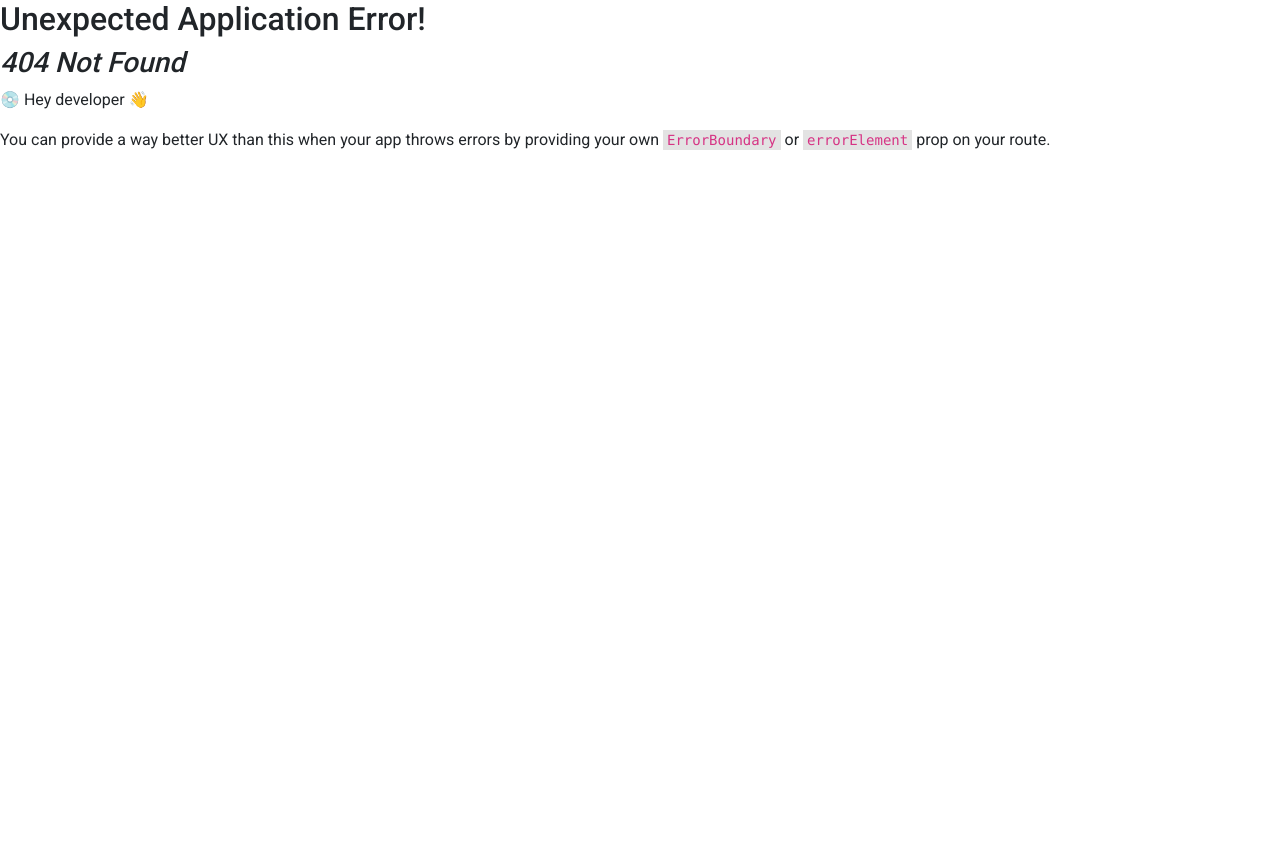
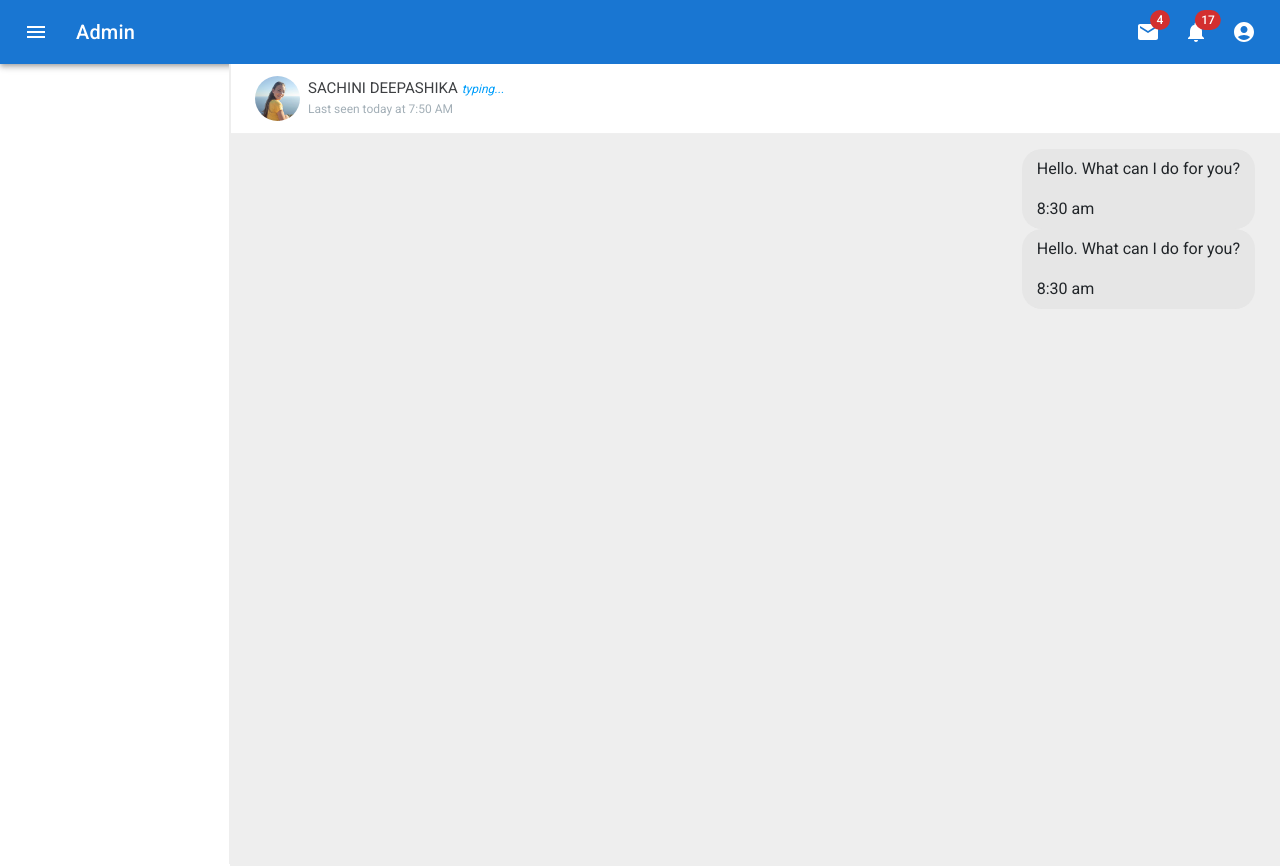
Before and after one commit to ranidu-harshana/SriKulaMedura, a React (Create React App) app in the folder sri-kula-medura-control/: page /chat in a window 1280 px wide. Before the commit this address had no page. Shown: the top 866 px of the page. Before the commit the page ends 800 px from the top, so only its background shows below. Built offline with nearby package versions, Linux system fonts and the light colour scheme; a web font is replaced by a local one.

Commit message:
started developments

```diff
--- a/sri-kula-medura-control/src/components/Chat/Chat.jsx
+++ b/sri-kula-medura-control/src/components/Chat/Chat.jsx
@@ -1,6 +1,51 @@
+import useravatar from '../../assets/chat/patient-thumb-02.jpg'
+import {Link} from "react-router-dom";
+
 const Chat = (props) => {
 	return (
-		<div>Chat</div>
+		<div>
+			<div className="d-flex p-2" style={{backgroundColor: "white", borderBottom: "1px solid #eeee"}}>
+				<div style={{width: "45px"}} className={`my-1 ms-3`}>
+					<img src={useravatar} width="100%" alt="" className="rounded-circle"/>
+				</div>
+				<div className="mx-2 my-1">
+					<Link to={``} className={`text-decoration-none`}>
+						<span className="font-bold text-uppercase chat-user-name">Sachini Deepashika</span>
+						<i className="typing-text ms-1">Typing...</i>
+					</Link>
+					<span className="last-seen">Last seen today at 7:50 AM</span>
+				</div>
+			</div>
+
+			<div className="chat-content-wrap ">
+				<div className="chat-wrap-inner">
+					<div className="chat-box">
+						<div className="chats">
+							<div className="chat chat-right">
+								<div className="chat-body">
+									<div className="chat-bubble">
+										<div className="chat-content">
+											<p>Hello. What can I do for you?</p>
+											<span className="chat-time">8:30 am</span>
+										</div>
+									</div>
+								</div>
+							</div>
+							<div className="chat chat-right">
+								<div className="chat-body">
+									<div className="chat-bubble">
+										<div className="chat-content">
+											<p>Hello. What can I do for you?</p>
+											<span className="chat-time">8:30 am</span>
+										</div>
+									</div>
+								</div>
+							</div>
+						</div>
+					</div>
+				</div>
+			</div>
+		</div>
 	);
 }
 
--- /dev/null
+++ b/sri-kula-medura-control/src/layouts/ChatLayout.jsx
@@ -0,0 +1,26 @@
+import TopNav from "../components/TopNav/TopNav";
+import {Outlet} from "react-router-dom";
+import {useContext} from "react";
+import {controlActivity} from "../context/ControlActivity";
+
+const ChatLayout = (props) => {
+	const {sideNavVisibility, setSideNavVisibility, matchesMedia768} = useContext(controlActivity)
+
+	return (
+		<div >
+			<TopNav/>
+			<div >
+				<div className={sideNavVisibility?"open-side-nav":"closed-side-nav"} style={{boxShadow: "none", borderRight: "1px solid #eee"}}>
+
+				</div>
+				<div className={sideNavVisibility?"chat-content-wrapper":"chat-content-wrapper-open-side-nav"} style={{borderLeft: "1px solid #eeee", height: "1000px"}} onClick={() => setSideNavVisibility(matchesMedia768)}>
+					<div>
+						<Outlet/>
+					</div>
+				</div>
+			</div>
+		</div>
+	);
+}
+
+export default ChatLayout;
--- /dev/null
+++ b/sri-kula-medura-control/src/layouts/Layout.css
@@ -0,0 +1,170 @@
+.content-wrapper {
+    left: 0;
+    position: relative;
+    margin-left: 230px;
+    padding: 15px 10px;
+}
+
+.content-wrapper-open-side-nav {
+    left: 0;
+    position: relative;
+    margin-left: 230px;
+    padding: 15px 10px;
+    transition: margin-left 0.15s linear;
+}
+
+.content-wrapper-open-side-nav.expanded {
+    margin-left: 5000px;
+}
+
+.content {
+    margin: 10px;
+    padding: 15px;
+    box-shadow: rgba(99, 99, 99, 0.2) 0px 2px 8px 0px;
+}
+
+.chat-content-wrapper {
+    left: 0;
+    position: relative;
+    margin-left: 230px;
+    background-color: #eee
+}
+
+.chat-content-wrapper-open-side-nav {
+    left: 0;
+    position: relative;
+    margin-left: 230px;
+    transition: margin-left 0.15s linear;
+    background-color: #eee
+}
+
+.chat-content-wrapper-open-side-nav.expanded {
+    margin-left: 5000px;
+}
+
+.open-side-nav {
+    padding-top: 15px;
+    width: 230px;
+    position: fixed;
+    height: 100%;
+    overflow: scroll;
+    box-shadow: rgba(99, 99, 99, 0.2) 0px 2px 8px 0px;
+}
+
+.closed-side-nav {
+    padding-top: 15px;
+    width: 230px;
+    position: fixed;
+    height: 100%;
+    overflow: scroll;
+    box-shadow: rgba(99, 99, 99, 0.2) 0px 2px 8px 0px;
+    transition: width 0.15s linear;
+}
+
+.closed-side-nav {
+    width: 230px;
+}
+
+@media screen and (max-width: 768px) {
+    .content-wrapper {
+        left: 0;
+        position: relative;
+        margin-left: 0;
+        padding: 15px 10px;
+        transition: margin-left 0.3s linear;
+    }
+
+    .content-wrapper.expanded {
+        position: relative;
+    }
+
+    .chat-content-wrapper {
+        left: 0;
+        position: relative;
+        margin-left: 0;
+        background-color: #eee;
+        transition: margin-left 0.3s linear;
+    }
+
+    .chat-content-wrapper.expanded {
+        position: relative;
+    }
+
+    .open-side-nav {
+        padding-top: 15px;
+        width: 0;
+        position: fixed;
+        height: 100%;
+        overflow: scroll;
+        box-shadow: rgba(99, 99, 99, 0.2) 0px 2px 8px 0px;
+        transition: width 0.2s linear;
+    }
+
+    .open-side-nav.expanded {
+        width: 0;
+    }
+}
+
+.last-seen {
+    color: #a3afb7;
+    display: block;
+    font-size: 12px;
+}
+
+.typing-text {
+    color: #009efb;
+    font-size: 12px;
+    text-transform: lowercase;
+}
+
+.chat-user-name {
+    font-size: 15px;
+    color: #3d3f42
+}
+
+.chat-content-wrap {
+    height: 100%;
+    position: relative;
+    width: 100%;
+}
+
+.chats {
+    padding: 15px 15px 30px;
+}
+
+.chat-right .chat-content {
+    position: relative;
+    display: block;
+    float: right;
+    padding: 8px 15px;
+    margin: 0;
+    clear: both;
+    background-color: #e6e6e6;
+    border-radius: 20px 2px 2px 20px;
+    max-width: 60%;
+}
+.chat-right .chat-body {
+    padding-left: 48px;
+    padding-right: 10px;
+}
+
+.chat.chat-right .chat-bubble:last-child .chat-content {
+    border-bottom-right-radius: 20px;
+}
+.chat.chat-right .chat-bubble:first-child .chat-content {
+    border-top-right-radius: 20px;
+}
+
+.chat-right .chat-time {
+    text-align: right;
+}
+
+.chat-right .chat-content.img-content {
+    background-color: transparent;
+    color: #76838f;
+    padding: 0;
+    text-align: right;
+}
+.chat-right .img-content .chat-time {
+    color: #a3afb7;
+}
--- a/sri-kula-medura-control/src/layouts/MainLayout.css
+++ /dev/null
@@ -1,75 +0,0 @@
-.content-wrapper {
-    left: 0;
-    position: relative;
-    margin-left: 230px;
-    padding: 15px 10px;
-}
-
-.content-wrapper-open-side-nav {
-    left: 0;
-    position: relative;
-    margin-left: 230px;
-    padding: 15px 10px;
-    transition: margin-left 0.15s linear;
-}
-
-.content-wrapper-open-side-nav.expanded {
-    margin-left: 5000px;
-}
-
-.content {
-    margin: 10px;
-    padding: 15px;
-    box-shadow: rgba(99, 99, 99, 0.2) 0px 2px 8px 0px;
-}
-
-.open-side-nav {
-    padding-top: 15px;
-    width: 230px;
-    position: fixed;
-    height: 100%;
-    overflow: scroll;
-    box-shadow: rgba(99, 99, 99, 0.2) 0px 2px 8px 0px;
-}
-
-.closed-side-nav {
-    padding-top: 15px;
-    width: 230px;
-    position: fixed;
-    height: 100%;
-    overflow: scroll;
-    box-shadow: rgba(99, 99, 99, 0.2) 0px 2px 8px 0px;
-    transition: width 0.15s linear;
-}
-
-.closed-side-nav {
-    width: 230px;
-}
-
-@media screen and (max-width: 768px) {
-    .content-wrapper {
-        left: 0;
-        position: relative;
-        margin-left: 0;
-        padding: 15px 10px;
-        transition: margin-left 0.3s linear;
-    }
-
-    .content-wrapper.expanded {
-        position: relative;
-    }
-
-    .open-side-nav {
-        padding-top: 15px;
-        width: 0;
-        position: fixed;
-        height: 100%;
-        overflow: scroll;
-        box-shadow: rgba(99, 99, 99, 0.2) 0px 2px 8px 0px;
-        transition: width 0.2s linear;
-    }
-
-    .open-side-nav.expanded {
-        width: 0;
-    }
-}
--- a/sri-kula-medura-control/src/layouts/MainLayout.jsx
+++ b/sri-kula-medura-control/src/layouts/MainLayout.jsx
@@ -1,7 +1,7 @@
 import TopNav from "../components/TopNav/TopNav";
 import SideNav from "../components/SideNav/SideNav";
 import {Outlet} from "react-router-dom";
-import './MainLayout.css'
+import './Layout.css'
 import {controlActivity} from "../context/ControlActivity";
 import {useContext} from "react";
 
--- a/sri-kula-medura-control/src/routers/AppRouter.jsx
+++ b/sri-kula-medura-control/src/routers/AppRouter.jsx
@@ -10,6 +10,8 @@ import EmployeesList from "../pages/Employee/EmployeesList";
 import ControlActivity from "../context/ControlActivity";
 import AdminLogin from "../components/Login/AdminLogin";
 import UserLogin from "../components/Login/UserLogin";
+import ChatLayout from "../layouts/ChatLayout";
+import Chat from "../components/Chat/Chat";
 
 const router = createBrowserRouter([
 	{
@@ -63,6 +65,16 @@ const router = createBrowserRouter([
 		path: "userlogin",
 		element: <UserLogin />
 	},
+	{
+		path: "chat",
+		element: <ChatLayout/>,
+		children: [
+			{
+				index: true,
+				element: <Chat />
+			}
+		]
+	}
 ])
 const AppRouter = (props) => {
 	return (
```
Also changed, not shown: sri-kula-medura-control/src/assets/chat/patient-thumb-02.jpg (added).
